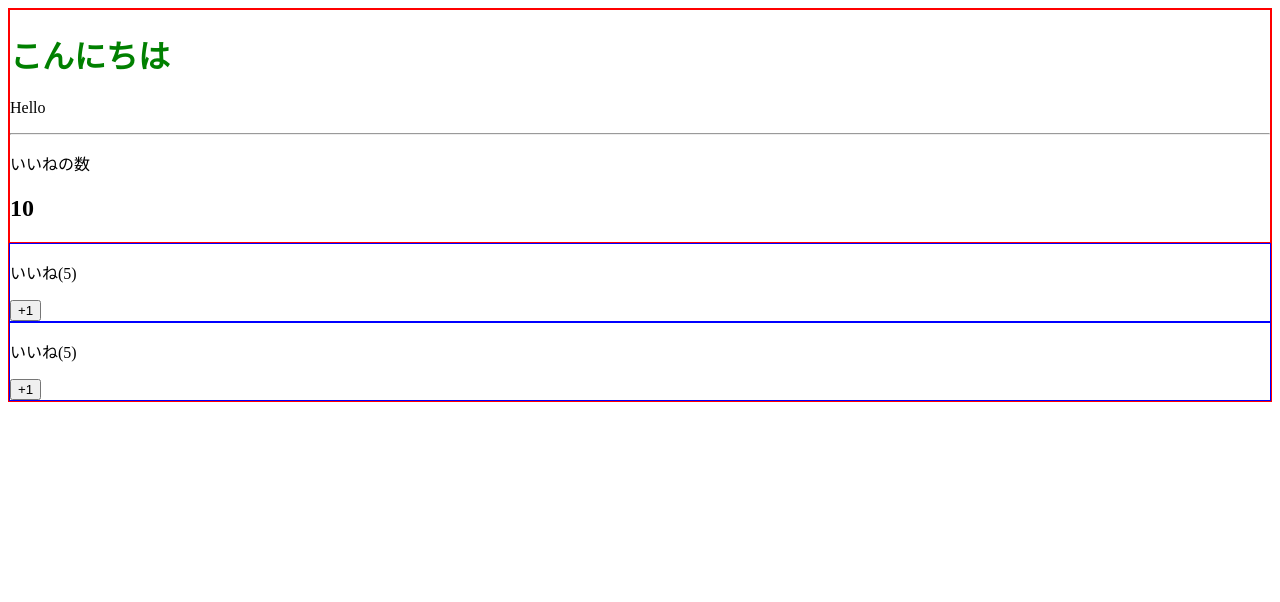
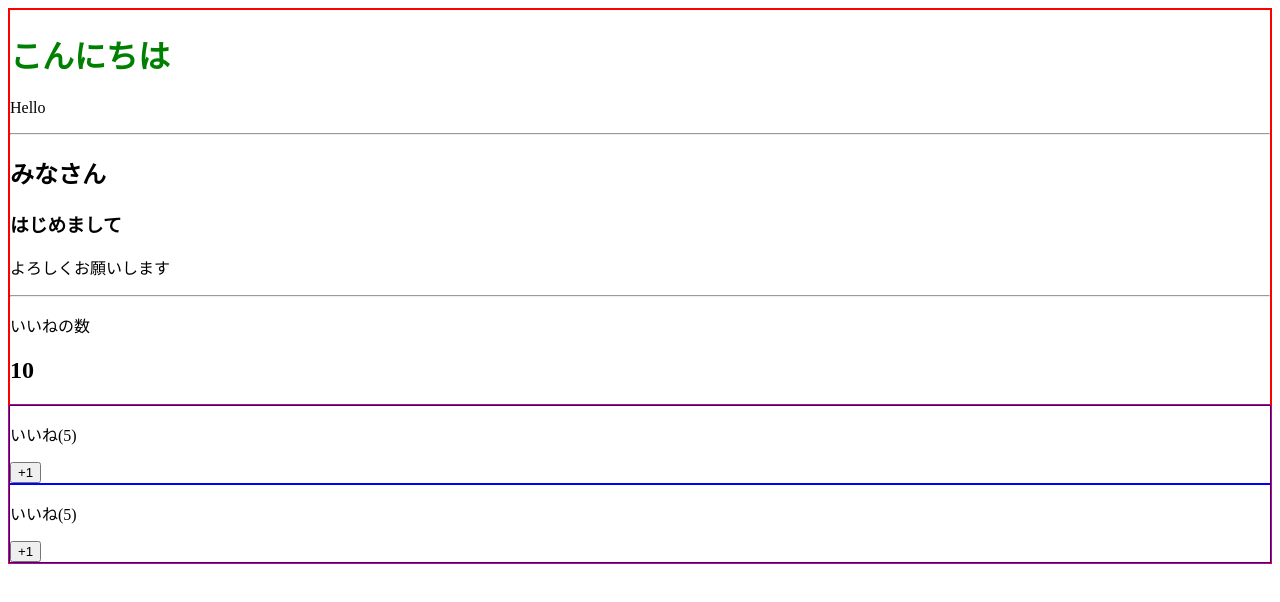
Before and after one commit to jin-aiit-a1824jj/vueJS-sample, a Vue app in the folder session6/index4/: page / in a window 1280 px wide. Shown: the top 602 px of the page. Built offline with nearby package versions, Linux system fonts and the light colour scheme.

Commit message:
check slot -non named

```diff
--- a/session6/index4/src/App.vue
+++ b/session6/index4/src/App.vue
@@ -1,13 +1,20 @@
 <template>
   <div>
     <LikeHeader headerText="Hello">
+      <h2>みなさん</h2>
       <template v-slot:title>
         <h1>こんにちは</h1>
       </template>
+
+      <h3>はじめまして</h3>
+      <p>よろしくお願いします</p>
+
       <template v-slot:number>
         <h2>{{ number }}</h2>
       </template>
+
     </LikeHeader>
+
     <LikeNumber v-bind:totalNumber="number" v-on:my-click="number = $event"></LikeNumber>
     <LikeNumber :totalNumber="number" @my-click="incrementNumber"></LikeNumber>
   </div>
--- a/session6/index4/src/components/LikeHeader.vue
+++ b/session6/index4/src/components/LikeHeader.vue
@@ -2,6 +2,8 @@
   <div>
     <slot name="title">デフォルトのタイトル</slot>
     <p>{{ headerText }}</p>
+    <hr>
+    <slot></slot>
     <hr>
     <p>いいねの数</p>
     <slot name="number"></slot>
```
